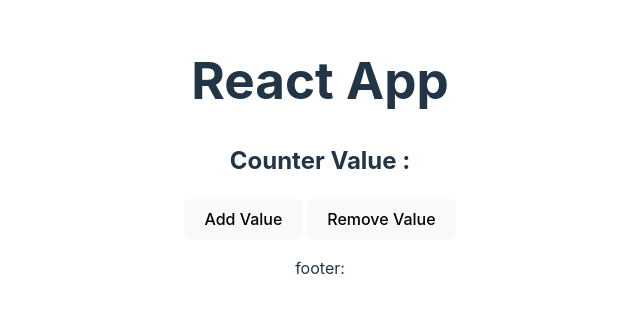
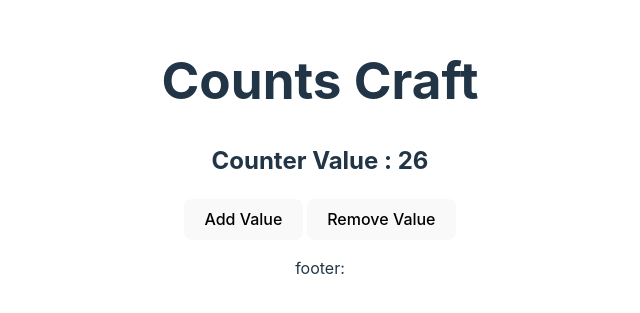
Before and after one commit to AvinashKumarPithani/CountCraft, a React (Vite) app: page / in a window 1280 px wide. Shown: the part 243-556 px from the top of the page, without its empty margins (320-960 px from the left). Built offline with nearby package versions, Linux system fonts and the light colour scheme.

Commit message:
Trying to implement counter without using state

```diff
--- a/src/App.jsx
+++ b/src/App.jsx
@@ -1,18 +1,23 @@
-import { useState } from 'react'
-import './App.css'
+import { useState } from "react";
+import "./App.css";
 
 function App() {
-  const [count, setCount] = useState(0)
+  let counter = 26;
+
+  const addValue = () => {
+    counter = counter + 1;
+    console.log(counter);
+  };
 
   return (
     <>
-      <h1>React App</h1>
-      <h2>Counter Value : </h2>
-      <button>Add Value</button> {" "}
+      <h1>Counts Craft</h1>
+      <h2>Counter Value : {counter} </h2>
+      <button onClick={addValue}>Add Value</button>{" "}
       <button>Remove Value</button>
       <p>footer: </p>
     </>
-  )
+  );
 }
 
-export default App
+export default App;
```
